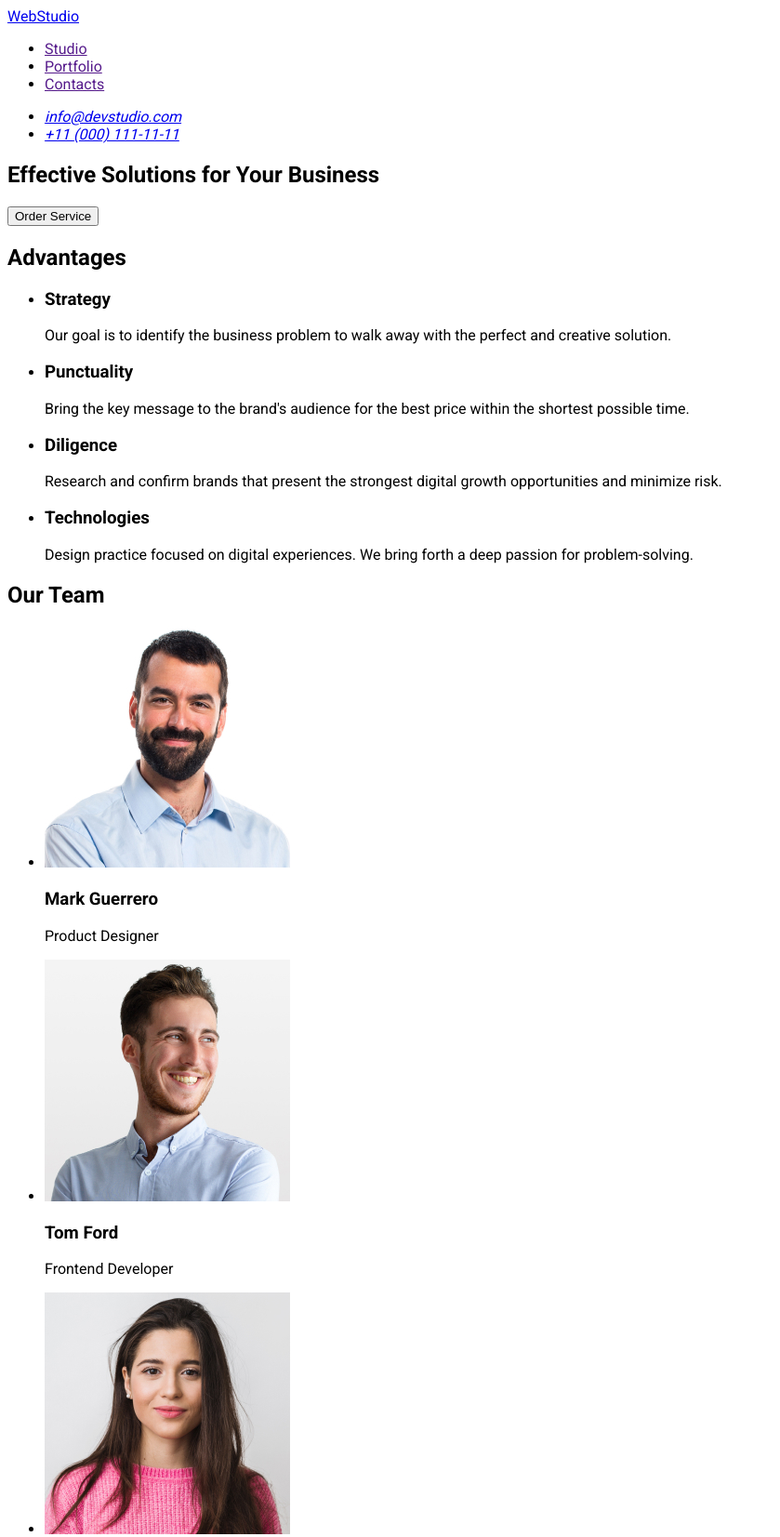
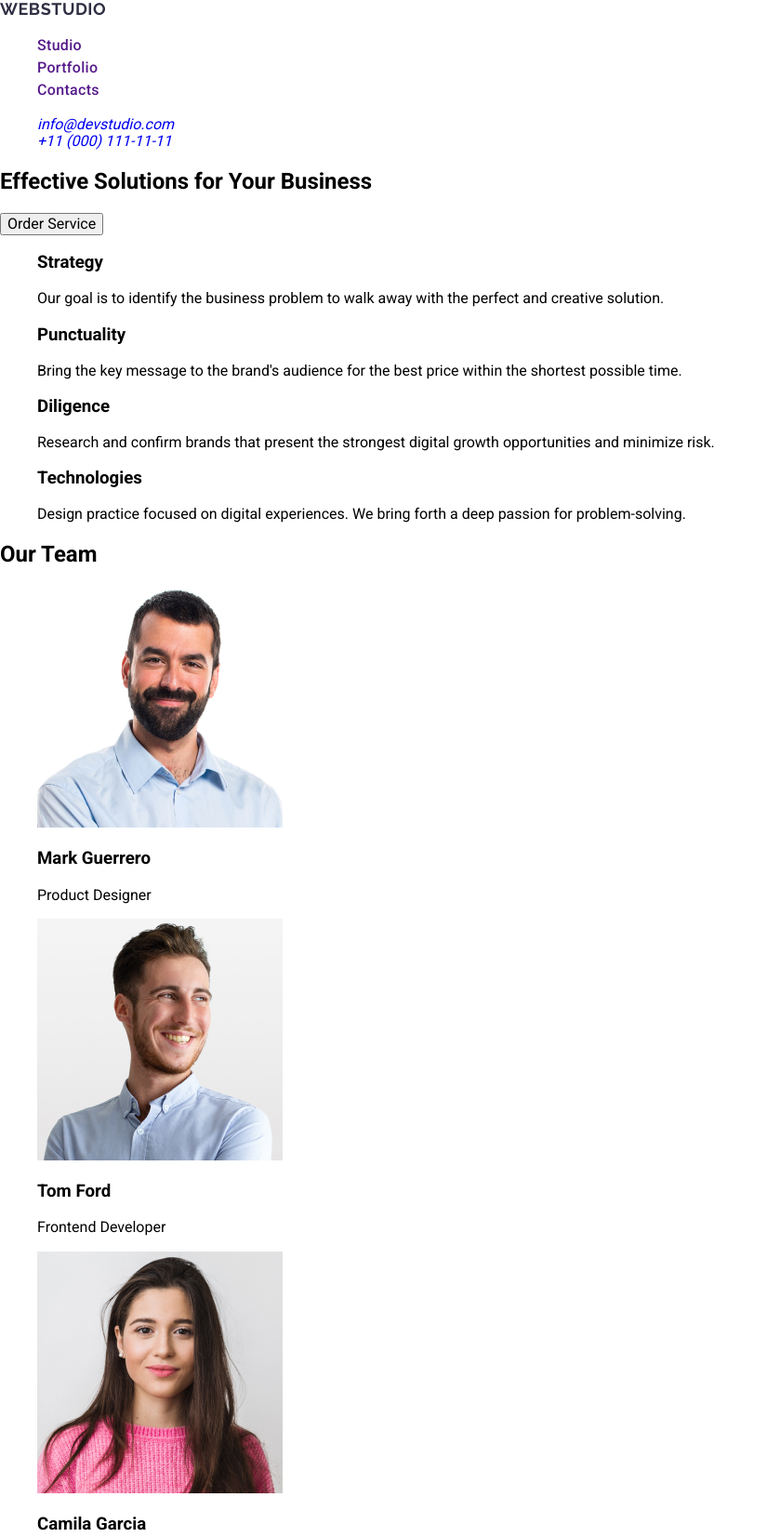
Before and after one commit to R0man-N/goit-markup-hw-02, a plain HTML site: page index.html in a window 1280 px wide. Shown: the top 1653 px of the page at 93% size, without its empty margins (0-839 px from the left). Drawn offline with nearby package versions, Linux system fonts and the light colour scheme.

Commit message:
point-2-class

```diff
--- a/css/styles.css
+++ b/css/styles.css
@@ -3,3 +3,103 @@ body {
     color: ;
     background-color: ;
 }
+
+ul {
+    list-style: none;
+}
+
+a {
+    text-decoration: none;
+}
+
+.visually-hidden {
+    position: absolute;
+    width: 1px;
+    height: 1px;
+    margin: -1px;
+    border: 0;
+    padding: 0;
+
+    white-space: nowrap;
+    clip-path: inset(100%);
+    clip: rect(0 0 0 0);
+    overflow: hidden;
+}
+
+.header {}
+
+.header-navigation {}
+
+.header-logo {
+    color: var(--NAVY-BLUE, #2E2F42);
+    font-family: Raleway;
+    font-size: 18px;
+    font-weight: 700;
+    line-height: 1.16;
+    letter-spacing: 0.03em;
+    text-transform: uppercase;
+}
+
+.header-menu-list {}
+
+.header-menu-link {
+    color: var(--NAVY-BLUE, #2E2F42);
+    font-size: 16px;
+    font-weight: 500;
+    line-height: 1.5;
+    letter-spacing: 0.02em;
+}
+
+.contacts {}
+
+.contacts-list {}
+
+.contacts-link {}
+
+.hero {}
+
+.hero-title {}
+
+.hero-btn {}
+
+.advantages {}
+
+.visually-hidden {}
+
+.advantages-list {}
+
+.advantages-item {}
+
+.advantages-subtitle {}
+
+.advantages-item-text {}
+
+.team {}
+
+.our-team {}
+
+.team-list {}
+
+.team-list-item {}
+
+.team-name-item {}
+
+.team-name-text {}
+
+.portfolio {}
+
+.our-portfolio {}
+
+.portfolio-list {}
+
+.portfolio-item {}
+
+.portfolio-name-item {}
+
+.portfolio-name-text {}
+
+.footer {}
+
+.footer-logo {}
+
+.footer-text {}
--- a/index.html
+++ b/index.html
@@ -10,13 +10,20 @@
       href="https://fonts.googleapis.com/css2?family=Raleway:wght@700&family=Roboto:wght@400;500;700&display=swap"
       rel="stylesheet"
     />
+    <link
+      rel="stylesheet"
+      href="https://cdnjs.cloudflare.com/ajax/libs/modern-normalize/2.0.0/modern-normalize.min.css"
+      integrity="sha512-4xo8blKMVCiXpTaLzQSLSw3KFOVPWhm/TRtuPVc4WG6kUgjH6J03IBuG7JZPkcWMxJ5huwaBpOpnwYElP/m6wg=="
+      crossorigin="anonymous"
+      referrerpolicy="no-referrer"
+    />
     <link rel="stylesheet" href="./css/styles.css" />
   </head>
   <body>
     <header class="header">
       <nav class="header-navigation">
-        <a class="header-logo" href="./index.html">WebStudio</a>
-        <ul class="header-menu-item">
+        <a class="header-logo" href="./index.html"><span>Web</span>Studio</a>
+        <ul class="header-menu-list">
           <li class="header-menu-link"><a href="">Studio</a></li>
           <li class="header-menu-link"><a href="">Portfolio</a></li>
           <li class="header-menu-link"><a href="">Contacts</a></li>
@@ -25,50 +32,50 @@
       <!--Section contacts-->
       <address class="contacts">
         <ul class="contacts-list">
-          <li class="contacts-item">
+          <li class="contacts-link">
             <a href="mailto:info@devstudio.com" target="_blank"
               >info@devstudio.com</a
             >
           </li>
-          <li class="contacts-item">
+          <li class="contacts-link">
             <a href="tel:+110001111111" target="_blank">+11 (000) 111-11-11</a>
           </li>
         </ul>
       </address>
     </header>
     <main>
-      <section>
-        <h1>Effective Solutions for Your Business</h1>
-        <button type="button">Order Service</button>
+      <section class="hero">
+        <h1 class="hero-title">Effective Solutions for Your Business</h1>
+        <button class="hero-btn" type="button">Order Service</button>
       </section>
-      <section>
+      <section class="advantages">
         <!--h2 for semantika, invisible with css in future!!!-->
-        <h2>Advantages</h2>
-        <ul>
-          <li>
-            <h3>Strategy</h3>
-            <p>
+        <h2 class="visually-hidden">Advantages</h2>
+        <ul class="advantages-list">
+          <li class="advantages-item">
+            <h3 class="advantages-subtitle">Strategy</h3>
+            <p class="advantages-item-text">
               Our goal is to identify the business problem to walk away with the
               perfect and creative solution.
             </p>
           </li>
-          <li>
-            <h3>Punctuality</h3>
-            <p>
+          <li class="advantages-item">
+            <h3 class="advantages-subtitle">Punctuality</h3>
+            <p class="advantages-item-text">
               Bring the key message to the brand's audience for the best price
               within the shortest possible time.
             </p>
           </li>
-          <li>
-            <h3>Diligence</h3>
-            <p>
+          <li class="advantages-item">
+            <h3 class="advantages-subtitle">Diligence</h3>
+            <p class="advantages-item-text">
               Research and confirm brands that present the strongest digital
               growth opportunities and minimize risk.
             </p>
           </li>
-          <li>
-            <h3>Technologies</h3>
-            <p>
+          <li class="advantages-item">
+            <h3 class="advantages-subtitle">Technologies</h3>
+            <p class="advantages-item-text">
               Design practice focused on digital experiences. We bring forth a
               deep passion for problem-solving.
             </p>
@@ -76,121 +83,121 @@
         </ul>
       </section>
       <!--Section our team-->
-      <section>
-        <h2>Our Team</h2>
-        <ul>
-          <li>
+      <section class="team">
+        <h2 class="our-team">Our Team</h2>
+        <ul class="team-list">
+          <li class="team-list-item">
             <img
               src="./images/markguerrero.jpg"
               alt="Mark Guerrero"
               width="264"
               height="260"
             />
-            <h3>Mark Guerrero</h3>
-            <p>Product Designer</p>
+            <h3 class="team-name-item">Mark Guerrero</h3>
+            <p class="team-name-text">Product Designer</p>
           </li>
-          <li>
+          <li class="team-list-item">
             <img
               src="./images/tomford.jpg"
               alt="Tom Ford"
               width="264"
               height="260"
             />
-            <h3>Tom Ford</h3>
-            <p>Frontend Developer</p>
+            <h3 class="team-name-item">Tom Ford</h3>
+            <p class="team-name-text">Frontend Developer</p>
           </li>
-          <li>
+          <li class="team-list-item">
             <img
               src="./images/camilagarcia.jpg"
               alt="Camila Garcia"
               width="264"
               height="260"
             />
-            <h3>Camila Garcia</h3>
-            <p>Marketing</p>
+            <h3 class="team-name-item">Camila Garcia</h3>
+            <p class="team-name-text">Marketing</p>
           </li>
-          <li>
+          <li class="team-list-item">
             <img
               src="./images/danielwilson.jpg"
               alt="Daniel Wilson"
               width="264"
               height="260"
             />
-            <h3>Daniel Wilson</h3>
-            <p>UI Designer</p>
+            <h3 class="team-name-item">Daniel Wilson</h3>
+            <p class="team-name-text">UI Designer</p>
           </li>
         </ul>
       </section>
       <!--Our Portfolio-->
-      <section>
-        <h2>Our Portfolio</h2>
-        <ul>
-          <li>
+      <section class="portfolio">
+        <h2 class="our-portfolio">Our Portfolio</h2>
+        <ul class="portfolio-list">
+          <li class="portfolio-item">
             <img
               src="./images/img-portfolio-1.jpg"
               alt="Banking App"
               width="360"
               height="300"
             />
-            <h3>Banking App</h3>
-            <p>App</p>
+            <h3 class="portfolio-name-item">Banking App</h3>
+            <p class="portfolio-name-text">App</p>
           </li>
-          <li>
+          <li class="portfolio-item">
             <img
               src="./images/img-portfolio-2.jpg"
               alt="Cashless Payment"
               width="360"
               height="300"
             />
-            <h3>Cashless Payment</h3>
-            <p>Marketing</p>
+            <h3 class="portfolio-name-item">Cashless Payment</h3>
+            <p class="portfolio-name-text">Marketing</p>
           </li>
-          <li>
+          <li class="portfolio-item">
             <img
               src="./images/img-portfolio-3.jpg"
               alt="Meditation App"
               width="360"
               height="300"
             />
-            <h3>Meditation App</h3>
-            <p>App</p>
+            <h3 class="portfolio-name-item">Meditation App</h3>
+            <p class="portfolio-name-text">App</p>
           </li>
-          <li>
+          <li class="portfolio-item">
             <img
               src="./images/img-portfolio-4.jpg"
               alt="Taxi Service"
               width="360"
               height="300"
             />
-            <h3>Taxi Service</h3>
-            <p>Marketing</p>
+            <h3 class="portfolio-name-item">Taxi Service</h3>
+            <p class="portfolio-name-text">Marketing</p>
           </li>
-          <li>
+          <li class="portfolio-item">
             <img
               src="./images/img-portfolio-5.jpg"
               alt="Screen Illustrations"
               width="360"
               height="300"
             />
-            <h3>Screen Illustrations</h3>
-            <p>Design</p>
+            <h3 class="portfolio-name-item">Screen Illustrations</h3>
+            <p class="portfolio-name-text">Design</p>
           </li>
-          <li>
+          <li class="portfolio-item">
             <img
               src="./images/img-portfolio-6.jpg"
               alt="Online Courses"
               width="360"
               height="300"
             />
-            <h3></h3>
-            <p>Marketing</p>
+            <h3 class="portfolio-name-item">Online Courses</h3>
+            <p class="portfolio-name-text">Marketing</p>
           </li>
         </ul>
       </section>
     </main>
-    <footer>
-      <a href="./index.html">WebStudio</a>
-      <p>
+    <footer class="footer">
+      <a href="./index.html" class="footer-logo"><span>Web</span>Studio</a>
+      <p class="footer-text">
         Increase the flow of customers and sales for your business with digital
         marketing & growth solutions.
       </p>
```
